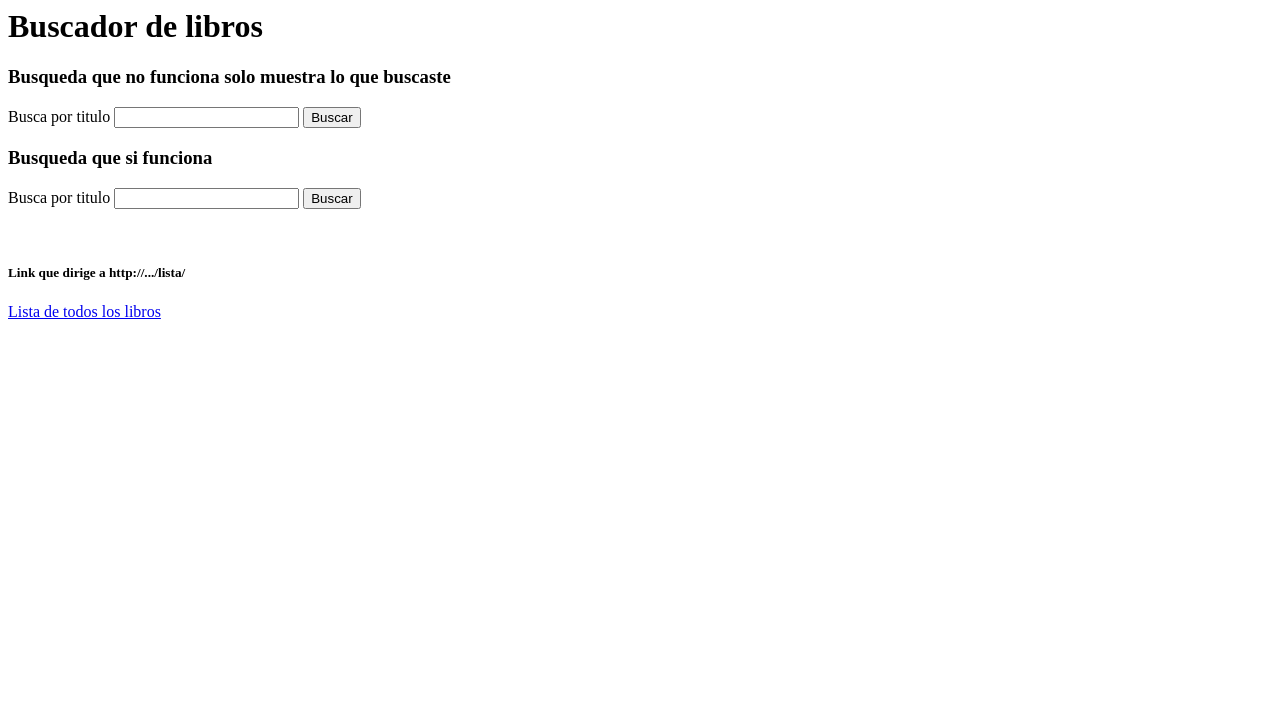
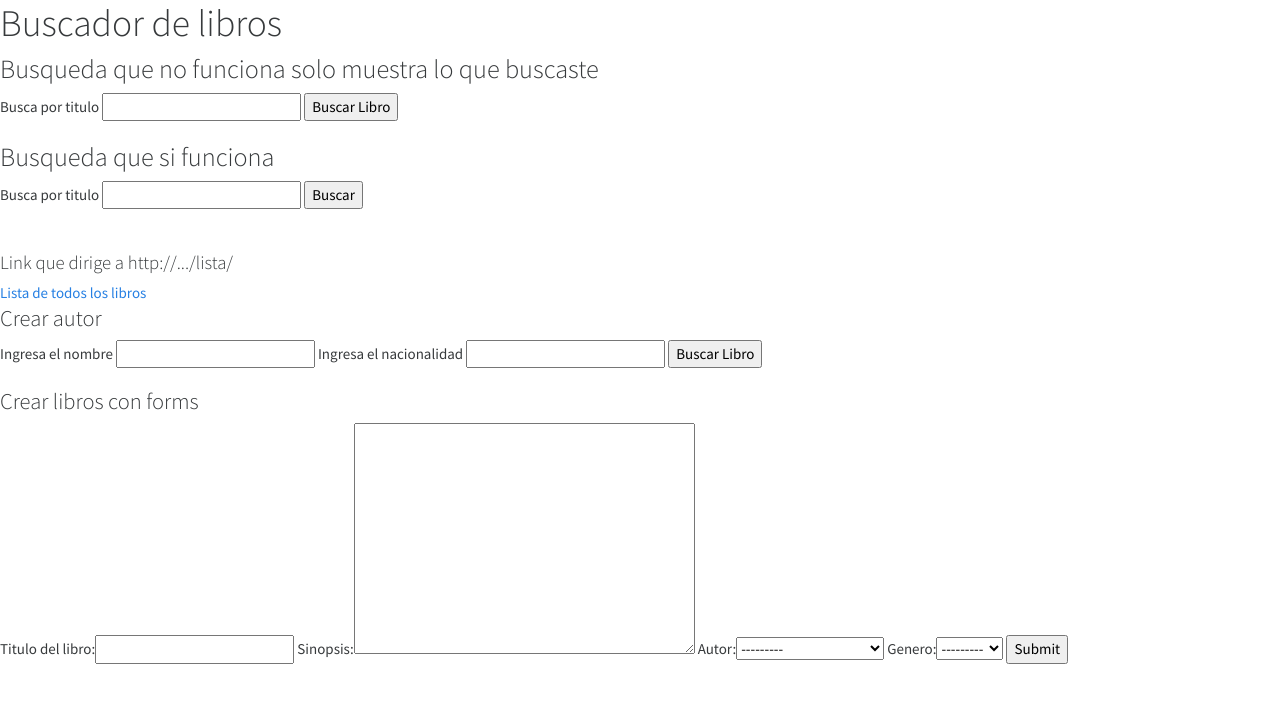
Before and after one commit to melizeche/django_libros, a Django app: page / in a window 1280 px wide. Shown: the top 703 px of the page. Run offline with Django 3.2, Linux system fonts and the light colour scheme; data comes from the database, SQL or seed files in the repository; both versions use the stored data as it was after the commit; some libraries are stand-ins or nearby versions.

Commit message:
Se agregaron nuevos forms y vistas

```diff
--- /dev/null
+++ b/app1/forms.py
@@ -0,0 +1,8 @@
+from django import forms
+from .models import Genero, Autor
+
+class LibroForm(forms.Form):
+    titulo = forms.CharField(label='Titulo del libro', max_length=100)
+    sinopsis = forms.CharField(label='Sinopsis', widget=forms.Textarea)
+    autor = forms.ModelChoiceField(queryset=Autor.objects.all())
+    genero = forms.ModelChoiceField(queryset=Genero.objects.all())
--- /dev/null
+++ b/app1/templates/formu.html
@@ -0,0 +1,5 @@
+<form action="/crearlibro/" method="POST">
+    {% csrf_token %}
+    {{ formu }}
+    <input type="submit" value="Submit">
+</form>
--- a/app1/templates/index.html
+++ b/app1/templates/index.html
@@ -1,4 +1,7 @@
 <html>
+<head>
+        <link href="https://stackpath.bootstrapcdn.com/bootswatch/4.3.1/cosmo/bootstrap.min.css" rel="stylesheet" integrity="sha384-uhut8PejFZO8994oEgm/ZfAv0mW1/b83nczZzSwElbeILxwkN491YQXsCFTE6+nx" crossorigin="anonymous">
+</head>
 <body>
 <h1>Buscador de libros</h1>
 <h3>Busqueda que no funciona solo muestra lo que buscaste</h3>
@@ -7,7 +10,7 @@
 <form action="busqueda" method="GET">
     <label>Busca por titulo</label>
     <input name="titulo" >
-    <input type="submit" value="Buscar">
+    <input type="submit" value="Buscar Libro">
 </form>
 <!-- Este form va a redirigir al la url http://.../busqueda/?titulo=Don+Quijote -->
 
@@ -27,5 +30,22 @@
 <!-- , que segun urls.py apunta a busqueda2() en views.py -->
 <a href="lista/">Lista de todos los libros</a>
 
+<h4>Crear autor</h4>
+<form action="crearautor" method="GET">
+    <label>Ingresa el nombre</label>
+    <input name="nombre" >
+    <label>Ingresa el nacionalidad</label>
+    <input name="nacionalidad" >
+
+    <input type="submit" value="Buscar Libro">
+</form>
+<h4>Crear libros con forms</h4>
+<form action="crearlibro/" method="POST">
+    {% csrf_token %}
+    {{ formulario }}
+    <input type="submit" value="Submit">
+</form>
+
+
 </body>
 </html>
--- a/app1/views.py
+++ b/app1/views.py
@@ -1,13 +1,16 @@
 from django.shortcuts import render
 from django.http import HttpResponse
 
-from .models import Libro
+from .models import Libro, Autor, Genero
+from .forms import LibroForm
 
 # Create your views here.
 
 
 def home(request):
-    return render(request, "index.html")
+    form = LibroForm()
+
+    return render(request, "index.html", {"formulario":form})
 
 
 def busqueda(request):
@@ -41,3 +44,35 @@
     resultado_busqueda = Libro.objects.filter(nombre__icontains=titulo_a_buscar)
 
     return render(request, "lista.html", {"libros": resultado_busqueda})
+
+def crear_autor(request):
+    nombre_autor = request.GET.get("nombre")
+    nacionalidad = request.GET.get("nacionalidad")
+    print(nombre_autor,nacionalidad)
+
+    autor_nuevo = Autor(nombre=nombre_autor, nacionalidad=nacionalidad)
+    autor_nuevo.save()
+
+    return HttpResponse("Se creo el autor " + nombre_autor)
+
+
+def crear_libro(request):
+    if request.method=='POST':
+        print(request.POST)
+        parametros = request.POST
+        titulo = parametros.get("titulo")
+        sinopsis = parametros.get("sinopsis")
+        genero = parametros.get("genero")
+        autor = parametros.get("autor")
+        obj_autor = Autor.objects.get(id=autor)
+        qs_genero = Genero.objects.all()
+
+        libro_nuevo = Libro(nombre=titulo, sinopsis=sinopsis, autor=obj_autor)#, generos=qs_genero)
+        libro_nuevo.save()
+
+        return HttpResponse("Se creo el libro "+ titulo)
+
+    else:
+        form = LibroForm()
+
+    return render(request, 'formu.html', {"formu":form})
--- a/ejemplo/urls.py
+++ b/ejemplo/urls.py
@@ -8,4 +8,8 @@
     path('lista/', views.lista_libro),
     path('busqueda/', views.busqueda),
     path('busqueda2/', views.busqueda2),
+    path('crearautor/', views.crear_autor),
+    path('crearlibro/', views.crear_libro),
+
+
 ]
```
Also changed, not shown: db.sqlite3.
